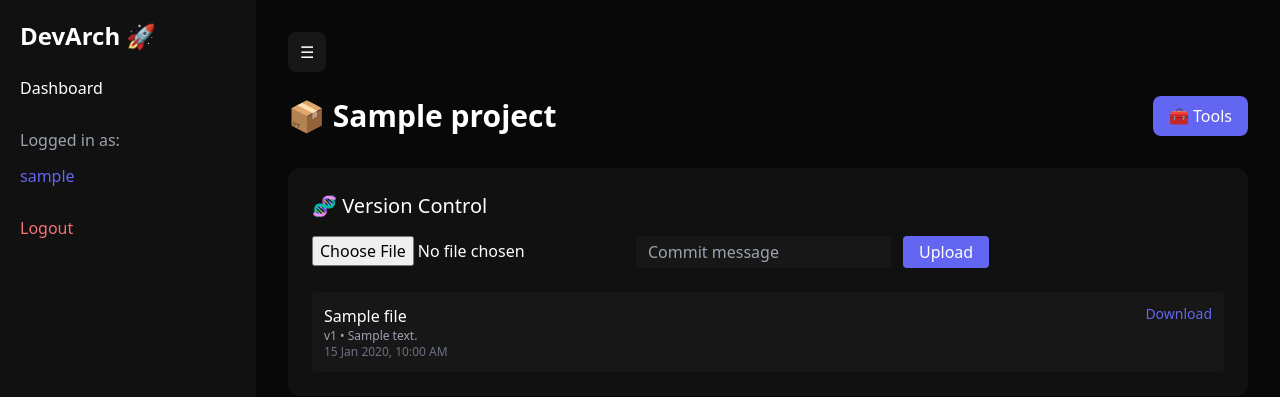
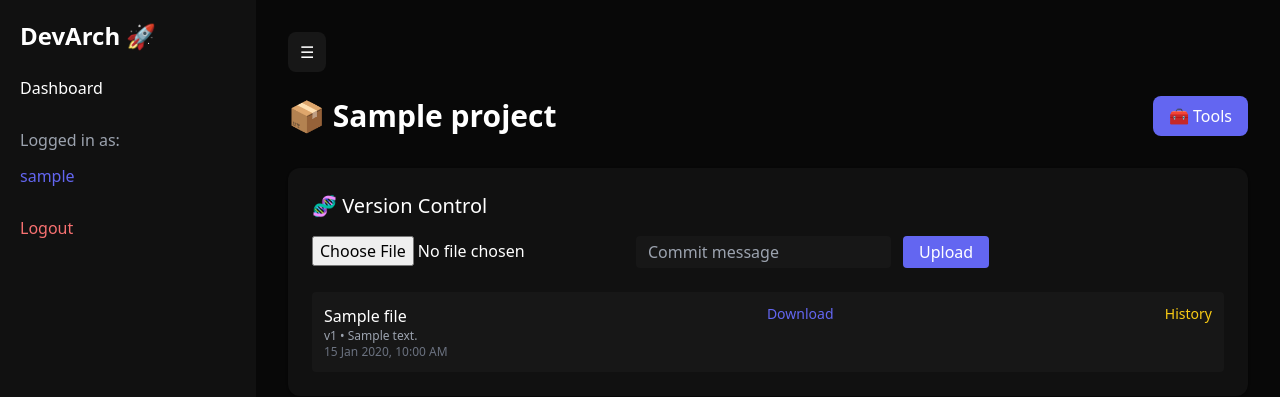
Before and after one commit to mayankjangra525/SyncSpace, a Flask app: page /project/1 in a window 1280 px wide. Shown: the top 397 px of the page. Run offline with Flask 3, Linux system fonts and the light colour scheme; a user stored in the database is signed in; tables that the repository leaves empty hold one stand-in row (values such as "Sample post"); some libraries are stand-ins or nearby versions.

Commit message:
add the commit histor feature

```diff
--- a/app.py
+++ b/app.py
@@ -492,6 +492,26 @@ def drive(project_id):
     files = DriveFile.query.filter_by(project_id=project_id).all()
 
     return render_template("drive.html", project=project, files=files)
+#------------adding route for commit history
+@app.route('/file/<int:file_id>/history')
+@login_required
+def file_history(file_id):
+    file = File.query.get(file_id)
+
+    if not file:
+        return "File not found ❌"
+
+    # 🔥 Get all versions of same file
+    history = File.query.filter_by(
+        project_id=file.project_id,
+        original_name=file.original_name
+    ).order_by(File.version.desc()).all()
+
+    return render_template(
+        "file_history.html",
+        file=file,
+        history=history
+    )
 # ------------------ RUN ------------------
 if __name__ == "__main__":
     with app.app_context():
--- a/templates/project.html
+++ b/templates/project.html
@@ -25,6 +25,7 @@
     </form>
 
     <!-- FILE LIST -->
+
     <div class="space-y-3">
     {% for file in files %}
     <div class="bg-dark-700 p-3 rounded flex justify-between">
@@ -46,6 +47,10 @@
            class="text-primary text-sm">
             Download
         </a>
+        <a href="{{ url_for('file_history', file_id=file.id) }}"
+   class="text-sm text-yellow-400 ml-3">
+   History
+</a>
 
     </div>
     {% endfor %}
```
Also changed, not shown: templates/file_history.html (added, +37 -0 lines).
